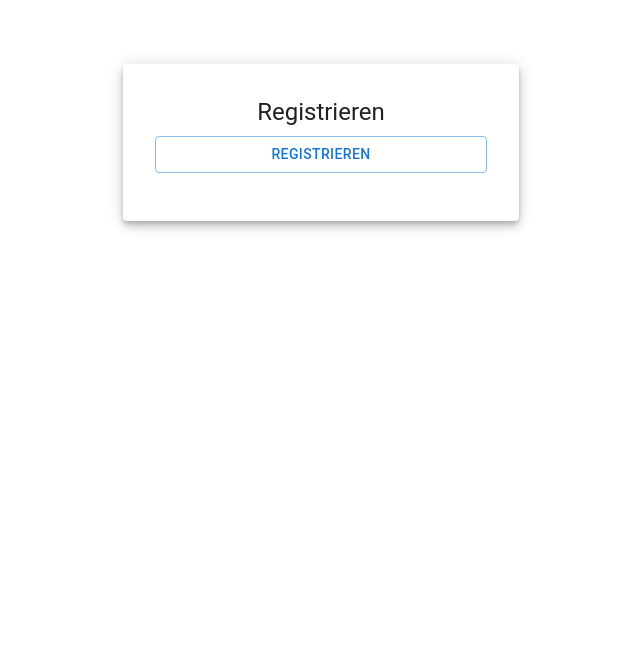
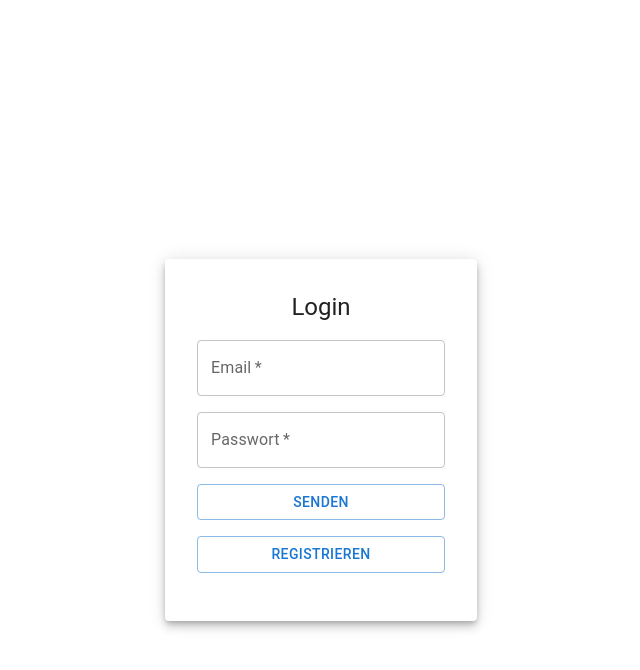
Before and after one commit to HauerichT/CC-Project, a React (Vite) app in the folder frontend/: page /login in a window 1280 px wide. Shown: the top 670 px of the page, without its empty margins (319-959 px from the left). Built offline with nearby package versions, Linux system fonts and the light colour scheme.

Commit message:
ADD login/register toggle.

```diff
--- a/frontend/src/pages/LoginPage.tsx
+++ b/frontend/src/pages/LoginPage.tsx
@@ -1,13 +1,33 @@
-import { Container, Paper, Typography, Box, Button } from "@mui/material";
-import { register } from "../apis/auth";
+import {
+  Container,
+  Paper,
+  Typography,
+  Button,
+  Stack,
+  TextField,
+} from "@mui/material";
+import { login, register } from "../apis/auth";
+import { useState } from "react";
 
 export default function LoginPage() {
+  const [isLogin, setIsLogin] = useState(true);
+
   const handleRegister = () => {
     register({ email: "test2@mail.de", password: "123456", name: "TestUser2" });
   };
 
+  const handleLogin = () => {
+    login({ email: "test2@mail.de", password: "123456", name: "TestUser2" });
+  };
+
   return (
-    <Container component="main" maxWidth="xs">
+    <Container component="main" maxWidth="lg">
+      <Stack
+        direction="row"
+        justifyContent="center"
+        alignItems="center"
+        sx={{ width: 1, height: "100vh" }}
+      >
         <Paper
           elevation={6}
           sx={{
@@ -18,10 +38,63 @@ export default function LoginPage() {
             alignItems: "center",
           }}
         >
+          {isLogin ? (
+            <>
+              <Typography variant="h5">Login</Typography>
+              <TextField
+                required
+                id="outlined-required"
+                label="Email"
+                sx={{ marginTop: 2, marginBottom: 2 }}
+              />
+              <TextField
+                required
+                id="outlined-required"
+                type="password"
+                label="Passwort"
+                sx={{ marginBottom: 2 }}
+              />
+              <Button
+                fullWidth
+                variant="outlined"
+                color="primary"
+                sx={{ mb: 2 }}
+                onClick={handleLogin}
+              >
+                Senden
+              </Button>
+              <Button
+                fullWidth
+                variant="outlined"
+                color="primary"
+                sx={{ mb: 2 }}
+                onClick={() => setIsLogin((isLogin) => !isLogin)}
+              >
+                Registrieren
+              </Button>
+            </>
+          ) : (
+            <>
               <Typography variant="h5">Registrieren</Typography>
-        <Box
-          sx={{ mt: 1, width: "100%" }}
-        >
+              <TextField
+                required
+                id="outlined-required"
+                label="Nutzername"
+                sx={{ marginTop: 2 }}
+              />
+              <TextField
+                required
+                id="outlined-required"
+                label="Email"
+                sx={{ marginTop: 2, marginBottom: 2 }}
+              />
+              <TextField
+                required
+                id="outlined-required"
+                type="password"
+                label="Passwort"
+                sx={{ marginBottom: 2 }}
+              />
               <Button
                 fullWidth
                 variant="outlined"
@@ -29,10 +102,21 @@ export default function LoginPage() {
                 sx={{ mb: 2 }}
                 onClick={handleRegister}
               >
-            Registrieren
+                Senden
               </Button>
-        </Box>
+              <Button
+                fullWidth
+                variant="outlined"
+                color="primary"
+                sx={{ mb: 2 }}
+                onClick={() => setIsLogin((isLogin) => !isLogin)}
+              >
+                Login
+              </Button>
+            </>
+          )}
         </Paper>
+      </Stack>
     </Container>
   );
 }
```
Lines whose indentation alone changed are shown as unchanged.
